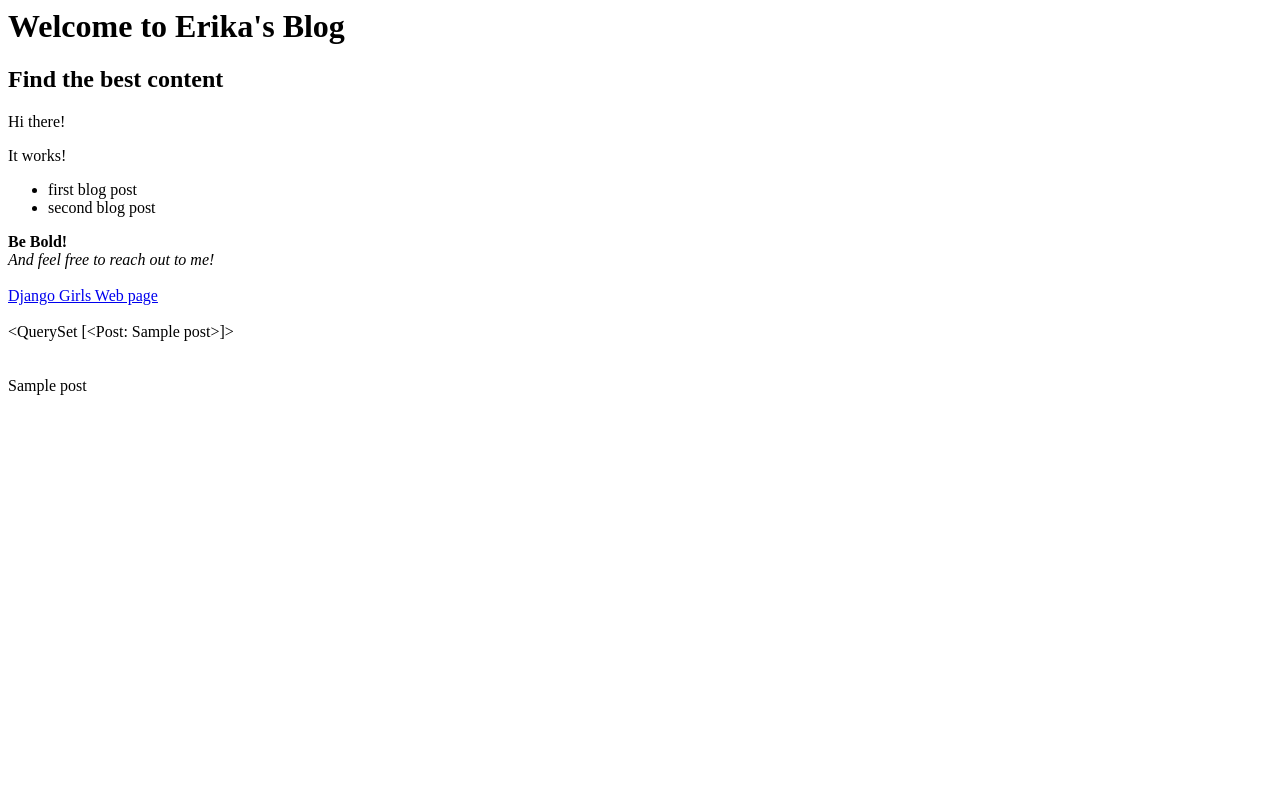
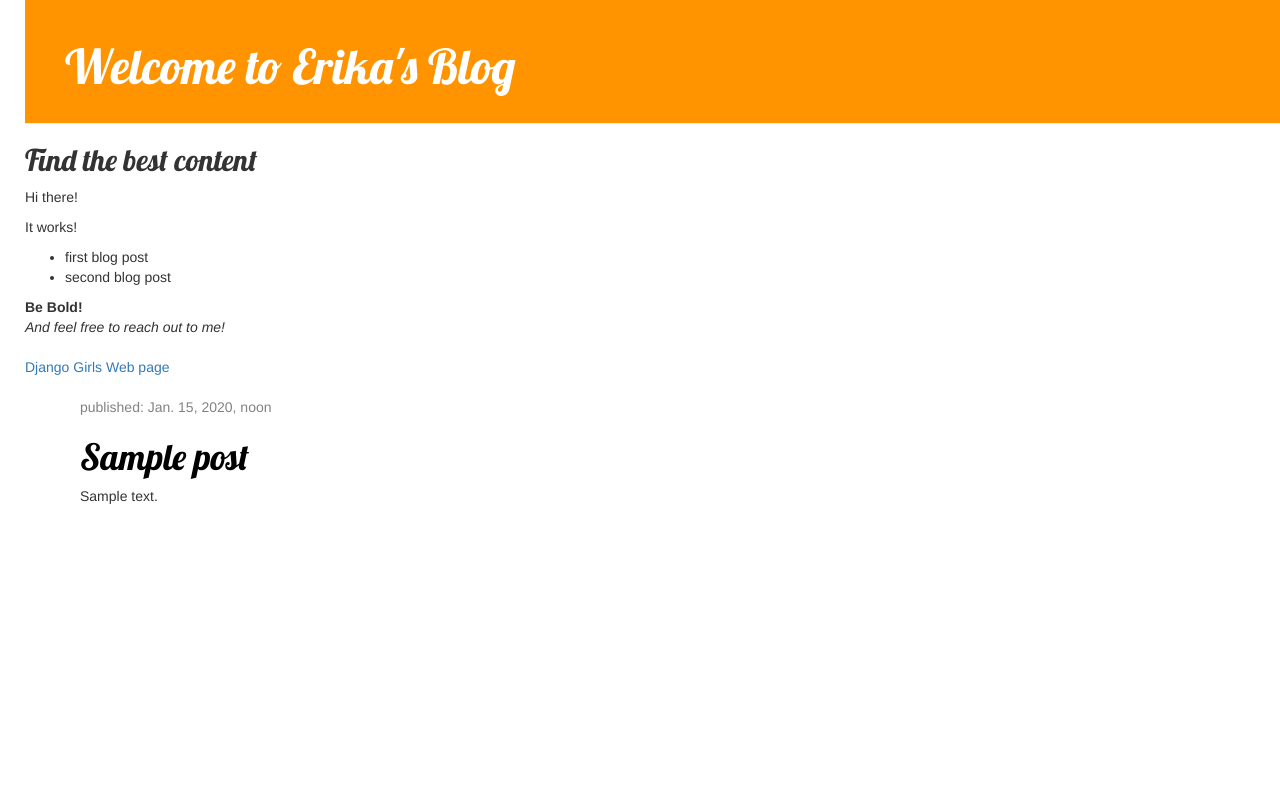
Before and after one commit to ErikaKontkanen/my-first-blog, a Django app: template blog/templates/blog/post_list.html in a window 1280 px wide. Run offline with Django 3.2, Linux system fonts and the light colour scheme; the template is opened without the code that fills it: values that come from a table or form of the project are taken from there, others are empty; tables that the repository leaves empty hold one stand-in row (values such as "Sample post"); some libraries are stand-ins or nearby versions.

Commit message:
Modified templates to display posts from database.

```diff
--- /dev/null
+++ b/blog/static/CSS/blog.css
@@ -0,0 +1,52 @@
+
+
+body {
+    padding-left: 25px;
+}
+
+.page-header {
+    background-color: #ff9400;
+    margin-top: 0;
+    padding: 20px 20px 20px 40px;
+}
+
+.page-header h1, .page-header h1 a, .page-header h1 a:visited, .page-header h1 a:active {
+    color: #ffffff;
+    font-size: 36pt;
+    text-decoration: none;
+}
+
+.content {
+    margin-left: 40px;
+}
+
+h1, h2, h3, h4 {
+    font-family: 'Lobster', cursive;
+}
+
+.date {
+    color: #828282;
+}
+
+.save {
+    float: right;
+}
+
+.post-form textarea, .post-form input {
+    width: 100%;
+}
+
+.top-menu, .top-menu:hover, .top-menu:visited {
+    color: #ffffff;
+    float: right;
+    font-size: 26pt;
+    margin-right: 20px;
+}
+
+.post {
+    margin-bottom: 70px;
+}
+
+.post h1 a, .post h1 a:visited {
+    color: #000000;
+}
--- a/blog/templates/blog/post_list.html
+++ b/blog/templates/blog/post_list.html
@@ -1,12 +1,24 @@
+{% load staticfiles %}
+
 <html>
     <head>
-        <title>Erika's blog</title>
+
+ 	<title>Erika's blog</title>
+	<link rel="stylesheet" href="//maxcdn.bootstrapcdn.com/bootstrap/3.2.0/css/bootstrap.min.css">
+	<link rel="stylesheet" href="//maxcdn.bootstrapcdn.com/bootstrap/3.2.0/css/bootstrap-theme.min.css">
+	<link rel="stylesheet" href="{% static 'css/blog.css' %}">
+	<link href="//fonts.googleapis.com/css?family=Lobster&subset=latin,latin-ext" rel="stylesheet" type="text/css">
+
     </head>
     <body>
+    	<div class="page-header">
     	<h1>Welcome to Erika's Blog</h1>
+    	</div>
+
     	<h2>Find the best content</h2>
         <p>Hi there!</p>
         <p>It works!</p>
+
         <ul><li>first blog post</li><li>second blog post</li></ul>
         <strong>Be Bold!</strong>
         <br />
@@ -16,13 +28,22 @@
         <a href="https://djangogirls.org">Django Girls Web page</a>
         <br>
         <br>
-    <div> {{ posts }}
+    <div class="content container">
+    <div class="row">
+        <div class="col-md-8">
+            {% for post in posts %}
+                <div class="post">
+                    <div class="date">
+                        <p>published: {{ post.published_date }}</p>
+                    </div>
+                    <h1><a href="">{{ post.title }}</a></h1>
+                    <p>{{ post.text|linebreaksbr }}</p>
+                </div>
+            {% endfor %}
+        </div>
     </div>
-    <br>
-    <br>
-    <div> {% for post in posts %}
-    {{ post }}
-{% endfor %}
-    </div>
+</div>
     </body>
+
+
 </html>
```
Also changed, not shown: blog/templates/blog/base.html (added, +29 -0 lines).
